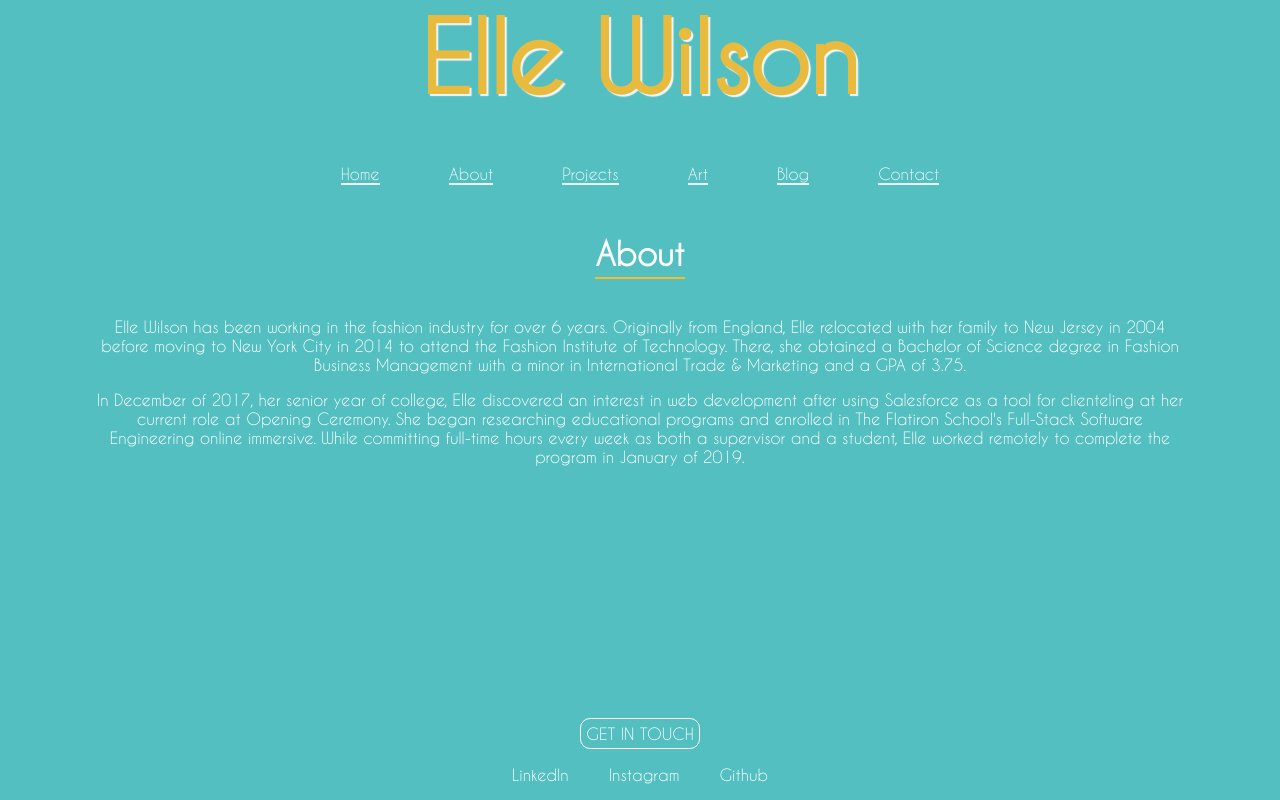
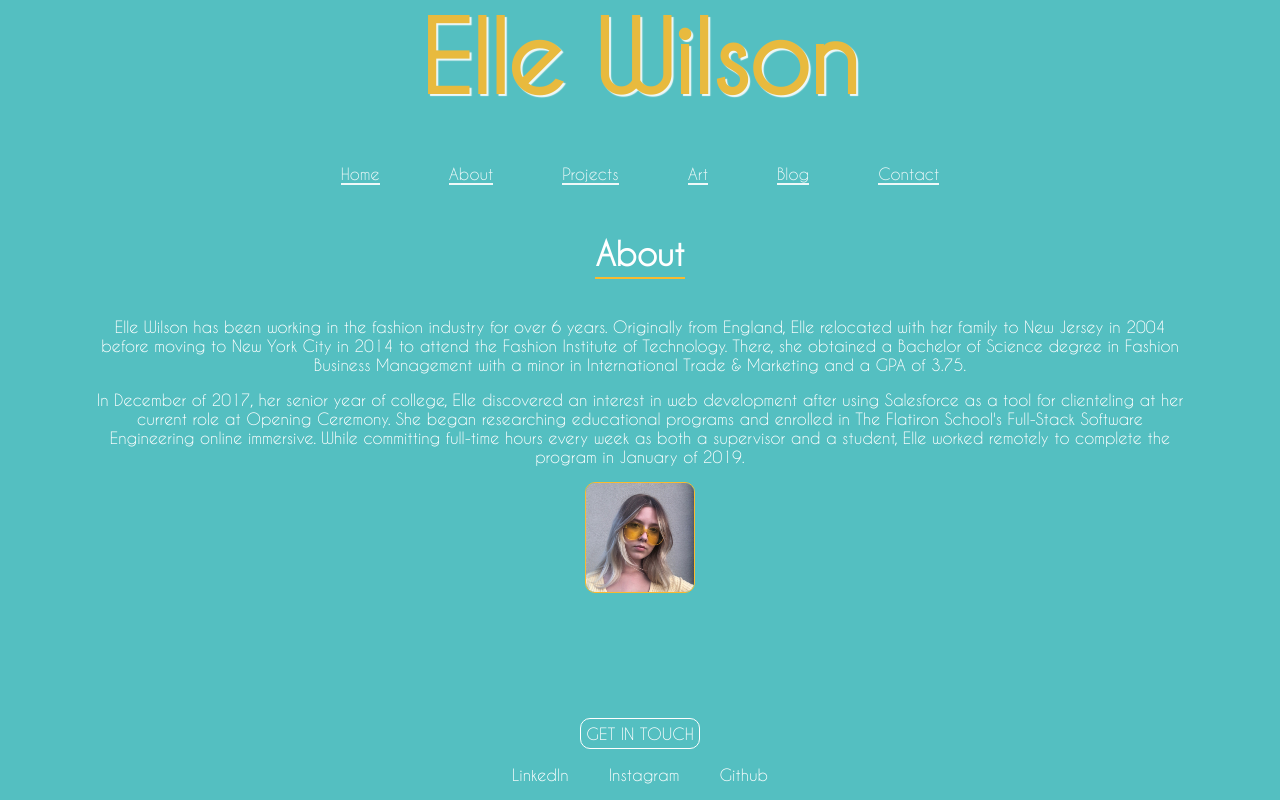
Before and after one commit to ellewilson96/elle-wilson, a React (Create React App) app: page /about in a window 1280 px wide. Built offline with nearby package versions, Linux system fonts and the light colour scheme.

Commit message:
add profile image to about page

```diff
--- a/src/App.css
+++ b/src/App.css
@@ -36,6 +36,6 @@ html {
       max-height: 60%;
       z-index: 1;
       overflow: scroll;
-      -webkit-overflow-scrolling: touch
+      -webkit-overflow-scrolling: touch;
     }
   }
--- a/src/components/About.js
+++ b/src/components/About.js
@@ -1,6 +1,6 @@
 import React, { Component } from 'react';
 import '../styles/About.css'
-
+import profile from '../img/profile.png'
 
   class About extends Component {
 
@@ -22,6 +22,9 @@ import '../styles/About.css'
             Full-Stack Software Engineering online immersive. While committing full-time hours every week as both a supervisor and a student,
             Elle worked remotely to complete the program in January of 2019.</p>
           </div>
+          <div className="profile-image">
+          <img src={profile} alt="me" />
+          </div>
     </div>
   )}
 }
--- a/src/styles/About.css
+++ b/src/styles/About.css
@@ -6,21 +6,23 @@
   justify-content: center;
 }
 
-
-.about-photo img {
-  max-width: 20%;
-}
-
 .about-content {
   padding-top: 2%;
 }
 
 .about-chat h2 {
   font-size: 2em;
-  border-bottom: 2px solid #e973a7;
+  border-bottom: 2px solid #f9ba30;
   padding-bottom: 5px;
 }
 
 .sign img {
   filter: brightness(0) invert(1);
 }
+
+.profile-image img {
+  max-width: 10%;
+  min-width: 6%;
+  border-radius: 10px;
+  border: 1px solid #f9ba30;
+}
```
